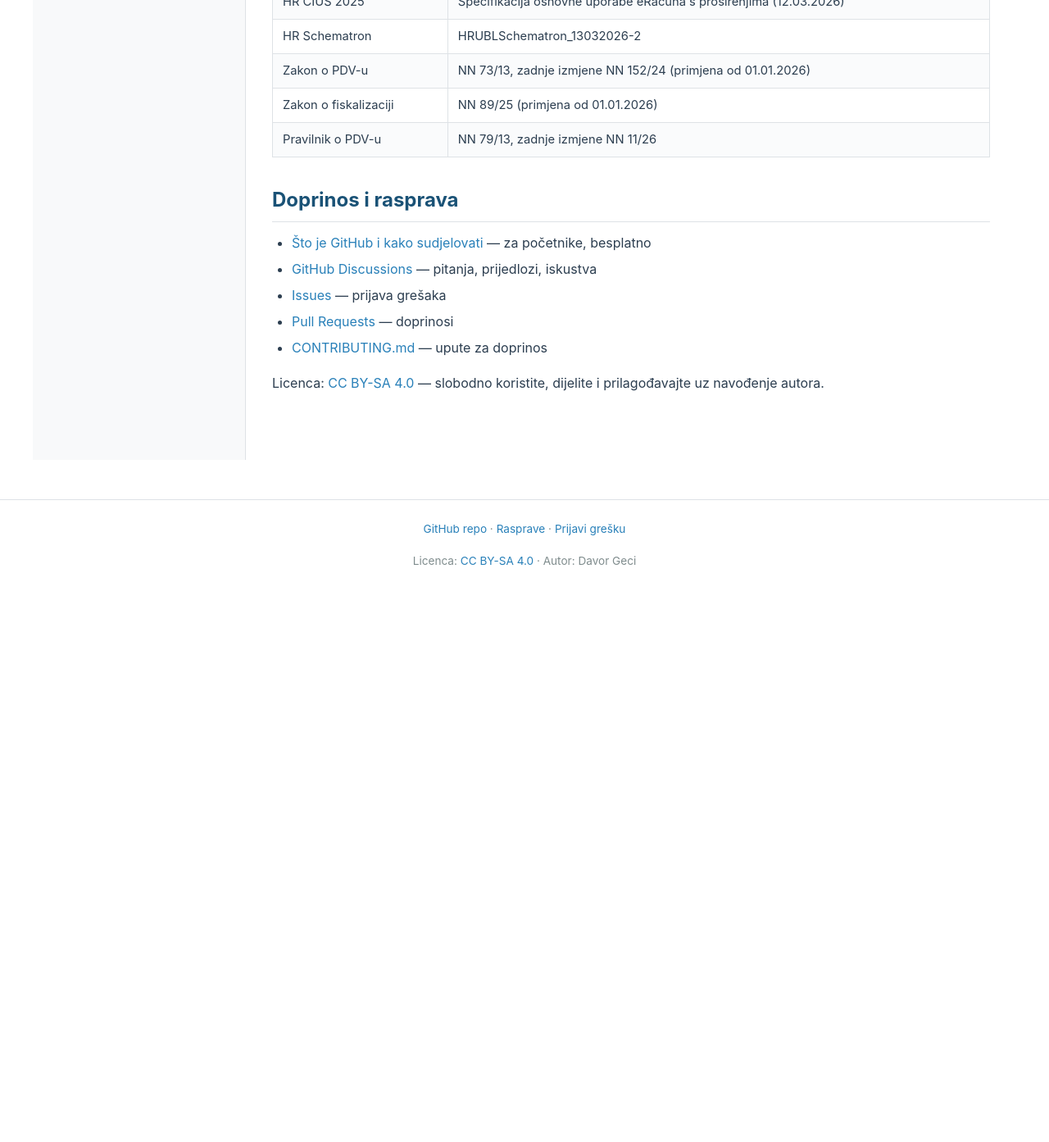
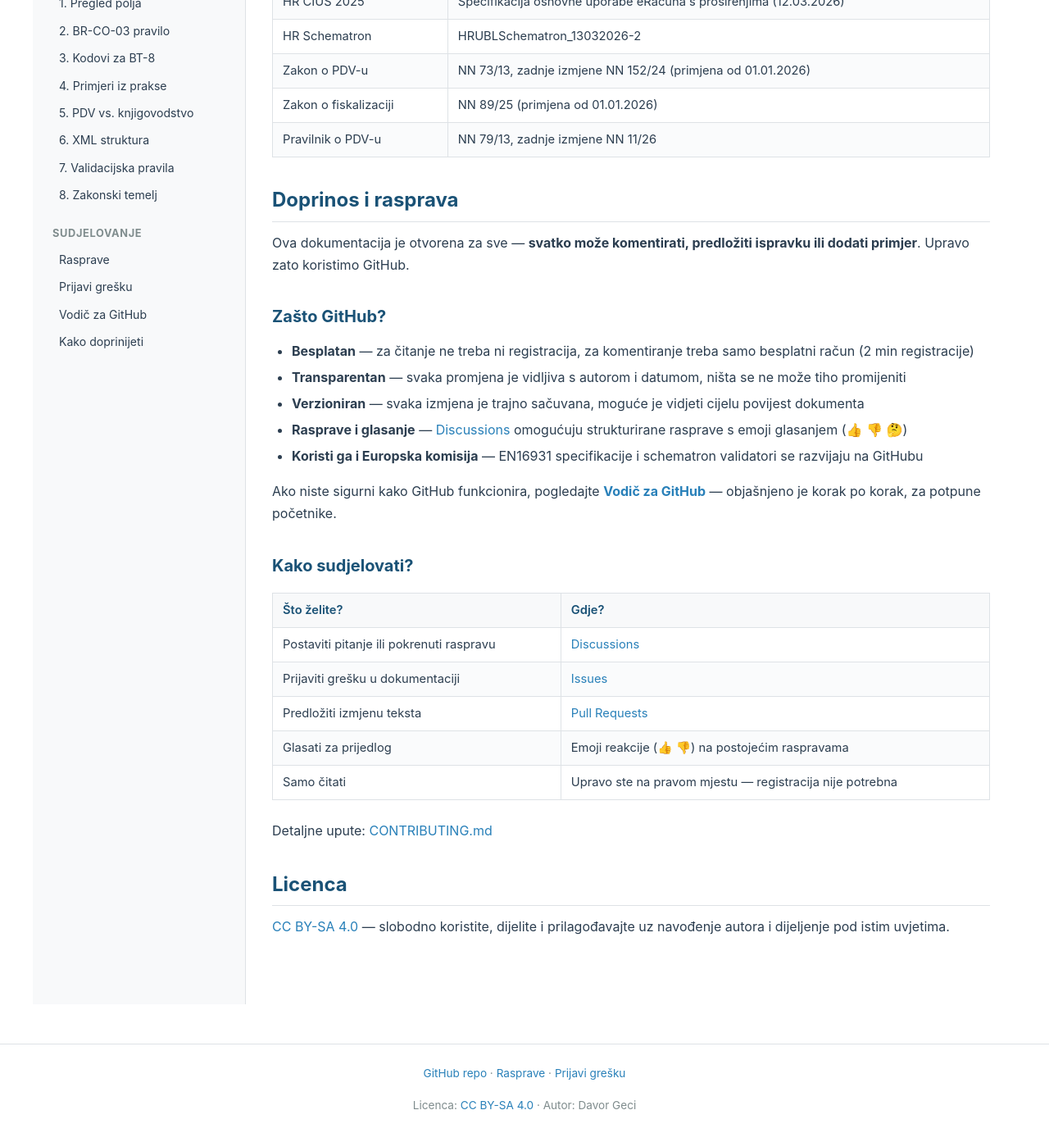
Before and after one commit to dageci/eracun-fiskalizacija-datumi, a Jekyll site: the page built from docs/index.md, in a window 1280 px wide and 1400 px high, scrolled down 2026 px. Shown: the top 1393 px of the window at 82% size. Built offline with Jekyll 4.4.1, drawn with Linux system fonts in a browser that asks for light colours; before the commit the page ends 2762 px from its top, so only the background shows below that.

Commit message:
prosirena sekcija o doprinosu na pocetnoj stranici
Objasnjenje zasto GitHub, sto je besplatno, kako sudjelovati
(tablica), link na vodic za pocetnike, glasanje emoji reakcijama.

```diff
--- a/docs/index.md
+++ b/docs/index.md
@@ -62,10 +62,30 @@
 
 ## Doprinos i rasprava
 
-- [Što je GitHub i kako sudjelovati](https://github.com/dageci/eracun-fiskalizacija-datumi/blob/master/GITHUB-VODIC.md) — za početnike, besplatno
-- [GitHub Discussions](https://github.com/dageci/eracun-fiskalizacija-datumi/discussions) — pitanja, prijedlozi, iskustva
-- [Issues](https://github.com/dageci/eracun-fiskalizacija-datumi/issues) — prijava grešaka
-- [Pull Requests](https://github.com/dageci/eracun-fiskalizacija-datumi/pulls) — doprinosi
-- [CONTRIBUTING.md](https://github.com/dageci/eracun-fiskalizacija-datumi/blob/master/CONTRIBUTING.md) — upute za doprinos
+Ova dokumentacija je otvorena za sve — **svatko može komentirati, predložiti ispravku ili dodati primjer**. Upravo zato koristimo GitHub.
 
-Licenca: [CC BY-SA 4.0](https://creativecommons.org/licenses/by-sa/4.0/) — slobodno koristite, dijelite i prilagođavajte uz navođenje autora.
+### Zašto GitHub?
+
+- **Besplatan** — za čitanje ne treba ni registracija, za komentiranje treba samo besplatni račun (2 min registracije)
+- **Transparentan** — svaka promjena je vidljiva s autorom i datumom, ništa se ne može tiho promijeniti
+- **Verzioniran** — svaka izmjena je trajno sačuvana, moguće je vidjeti cijelu povijest dokumenta
+- **Rasprave i glasanje** — [Discussions](https://github.com/dageci/eracun-fiskalizacija-datumi/discussions) omogućuju strukturirane rasprave s emoji glasanjem (👍 👎 🤔)
+- **Koristi ga i Europska komisija** — EN16931 specifikacije i schematron validatori se razvijaju na GitHubu
+
+Ako niste sigurni kako GitHub funkcionira, pogledajte **[Vodič za GitHub](https://github.com/dageci/eracun-fiskalizacija-datumi/blob/master/GITHUB-VODIC.md)** — objašnjeno je korak po korak, za potpune početnike.
+
+### Kako sudjelovati?
+
+| Što želite? | Gdje? |
+|-------------|-------|
+| Postaviti pitanje ili pokrenuti raspravu | [Discussions](https://github.com/dageci/eracun-fiskalizacija-datumi/discussions) |
+| Prijaviti grešku u dokumentaciji | [Issues](https://github.com/dageci/eracun-fiskalizacija-datumi/issues) |
+| Predložiti izmjenu teksta | [Pull Requests](https://github.com/dageci/eracun-fiskalizacija-datumi/pulls) |
+| Glasati za prijedlog | Emoji reakcije (👍 👎) na postojećim raspravama |
+| Samo čitati | Upravo ste na pravom mjestu — registracija nije potrebna |
+
+Detaljne upute: [CONTRIBUTING.md](https://github.com/dageci/eracun-fiskalizacija-datumi/blob/master/CONTRIBUTING.md)
+
+## Licenca
+
+[CC BY-SA 4.0](https://creativecommons.org/licenses/by-sa/4.0/) — slobodno koristite, dijelite i prilagođavajte uz navođenje autora i dijeljenje pod istim uvjetima.
```
